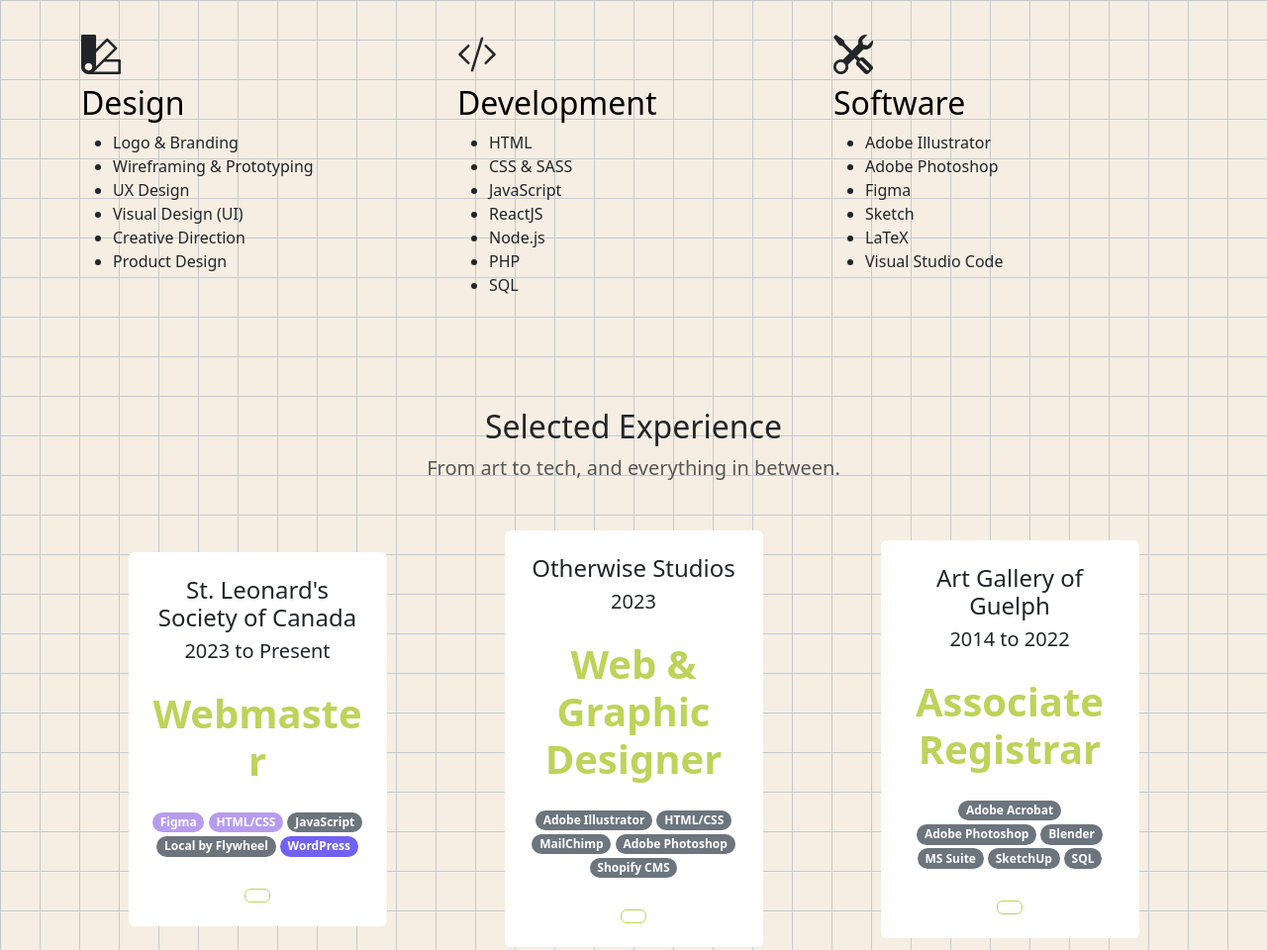
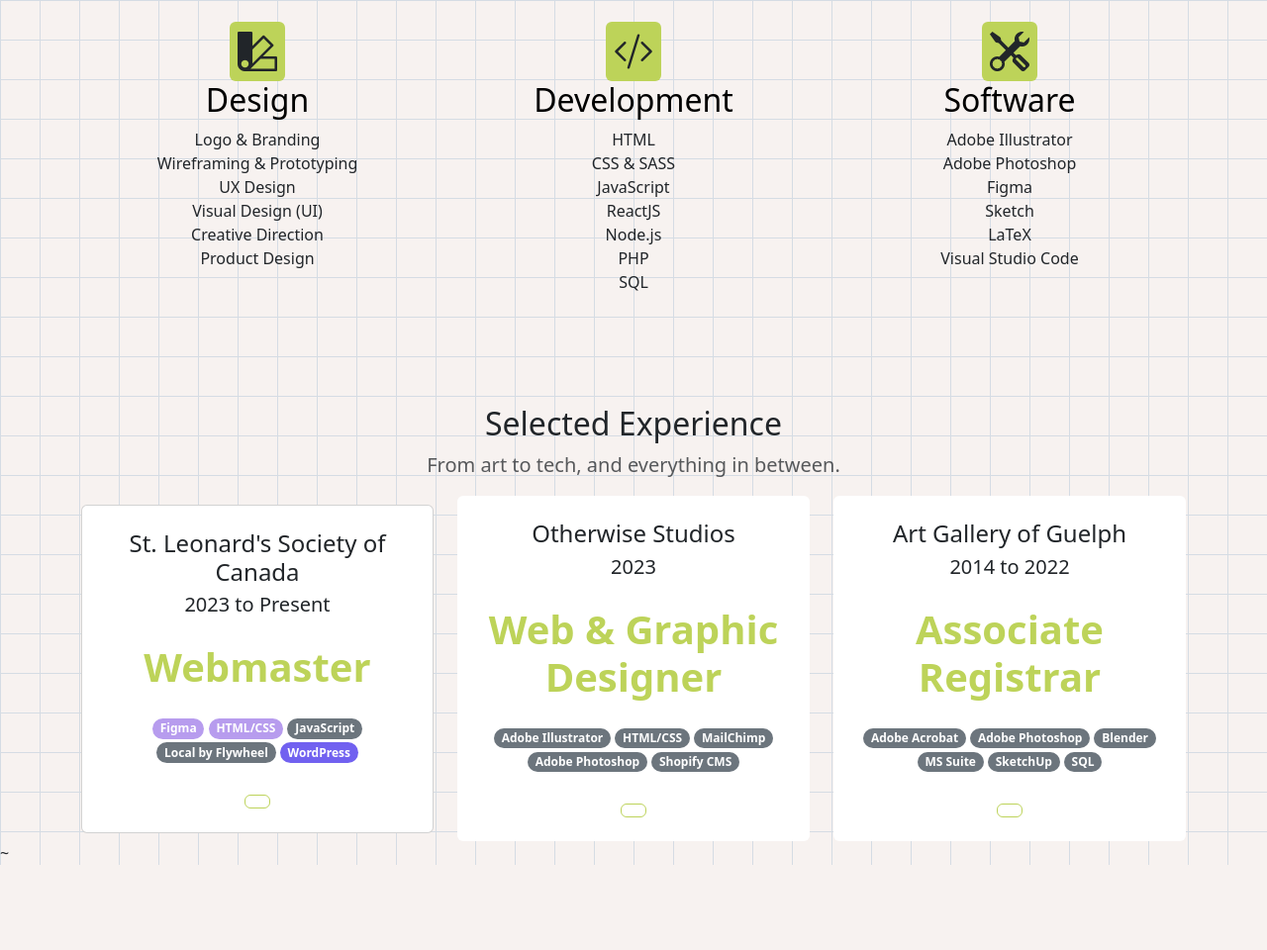
Before and after one commit to daggettt/bootstrap-portfolio, a website: page index.html in a window 1280 px wide. Shown: the part 800-1760 px from the top of the page at 99% size. After the commit the page ends 1674 px from the top, so only its background shows below. Drawn offline with nearby package versions, Linux system fonts and the light colour scheme.

```diff
--- a/index.html
+++ b/index.html
@@ -121,12 +121,12 @@
         </div>
         <div class="row g-4 py-5 row-cols-1 row-cols-lg-3">
           <!--Design-->
-          <div class="feature col">
+          <div class="feature col justify-content-center text-center">
             <div class="feature-icon d-inline-flex align-items-center justify-content-center">
-              <i class="bi bi-palette2 fs-1"></i>
+              <i class="bi bi-palette2 fs-1 bg-primary rounded px-2"></i>
             </div>
             <h3 class="fs-2 text-body-emphasis">Design</h3>
-            <ul>
+            <ul class="list-unstyled">
               <li>Logo & Branding</li>
               <li>Wireframing & Prototyping</li>
               <li>UX Design</li>
@@ -136,12 +136,12 @@
             </ul>
           </div>
           <!--Development-->
-          <div class="feature col">
+          <div class="feature col justify-content-center text-center">
             <div class="feature-icon d-inline-flex align-items-center justify-content-center">
-              <i class="bi bi-code-slash fs-1"></i>
+              <i class="bi bi-code-slash fs-1 bg-primary rounded px-2"></i>
             </div>
             <h3 class="fs-2 text-body-emphasis">Development</h3>
-            <ul>
+            <ul class="list-unstyled">
               <li>HTML</li>
               <li>CSS & SASS</li>
               <li>JavaScript</li>
@@ -152,12 +152,12 @@
             </ul>
           </div>
           <!--Software-->
-          <div class="feature col">
+          <div class="feature col justify-content-center text-center">
             <div class="feature-icon d-inline-flex align-items-center justify-content-center">
-              <i class="bi bi-tools fs-1"></i>
+              <i class="bi bi-tools fs-1 bg-primary rounded px-2"></i>
             </div>
             <h3 class="fs-2 text-body-emphasis">Software</h3>
-            <ul>
+            <ul class="list-unstyled">
               <li>Adobe Illustrator</li>
               <li>Adobe Photoshop</li>
               <li>Figma</li>
@@ -180,11 +180,11 @@
         </div>
 
         <!--Experience Cards-->
-        <div class="row my-5 align-items-center justify-content-around">
+        <div class="row row-cols-1 row-cols-lg-3 g-4 align-items-center">
 
           <!--Position 1-->
-          <div class="col-8 col-lg-4 col-xl-3">
-            <div class="card border-0 h-100">
+          <div class="col">
+            <div class="card h-100">
               <div class="card-body text-center py-4">
                 <h4 class="card-title">St. Leonard's Society of Canada</h4>
                 <p class="lead card-subtitle">2023 to Present</p>
@@ -202,7 +202,7 @@
           </div>
 
           <!--Position 2-->
-          <div class="col-8 col-lg-4 col-xl-3">
+          <div class="col">
             <div class="card border-0 h-100">
               <div class="card-body text-center py-4">
                 <h4 class="card-title">Otherwise Studios</h4>
@@ -221,7 +221,7 @@
           </div>
 
           <!--Position 3-->
-          <div class="col-8 col-lg-4 col-xl-3">
+          <div class="col">
             <div class="card border-0 h-100">
               <div class="card-body text-center py-4">
                 <h4 class="card-title">Art Gallery of Guelph</h4>
--- a/package.json
+++ b/package.json
@@ -9,6 +9,7 @@
   "author": "",
   "license": "ISC",
   "dependencies": {
-    "bootstrap": "^5.3.2"
+    "bootstrap": "^5.3.2",
+    "bootstrap-icons": "^1.11.2"
   }
 }
--- a/sass/main.scss
+++ b/sass/main.scss
@@ -8,7 +8,10 @@
 
 $custom-theme-colors : (
   "altlight": #B79CEE,
-  "altdark" : #7161F0
+  "altdark" : #7161F0,
+
+  "stone" : #F7F2F0,
+  "powder" : #d5dce4,
 
 );
 
--- a/styles.css
+++ b/styles.css
@@ -3,10 +3,10 @@
 body {
   background-size: 40px 40px;
   background-image:
-    linear-gradient(to right, #c2cAd0 1px, transparent 1px),
-    linear-gradient(to bottom, #c2cAd0 1px, transparent 1px);
+    linear-gradient(to right, #d5dce4 1px, transparent 1px),
+    linear-gradient(to bottom, #d5dce4 1px, transparent 1px);
 
-  background-color: rgb(246, 238, 226);
+  background-color: #F7F2F0;
 }
 
 /* Dotted Grid
```
Also changed, not shown: assets/forgetmenotlogo.png, css/main.min.css, 2 other files.
